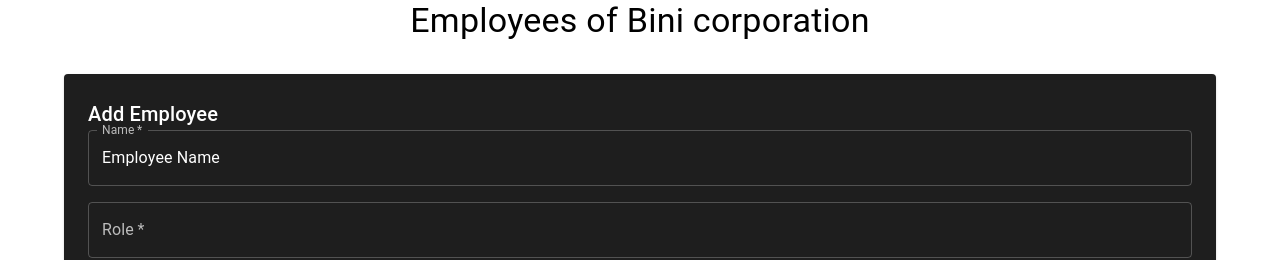
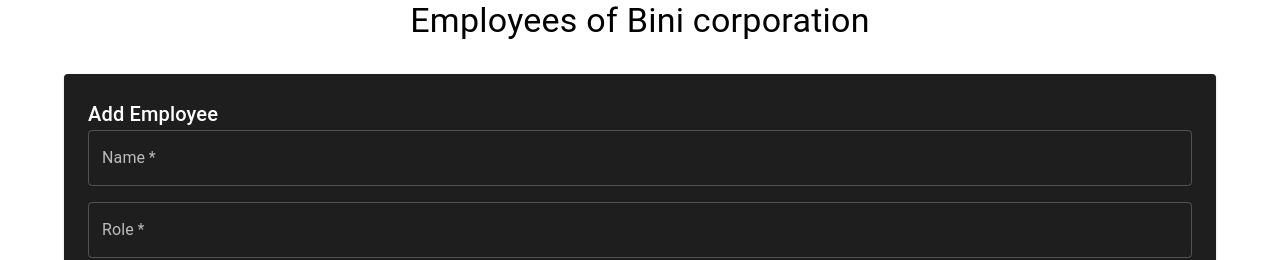
Before and after one commit to debasisj/employee-manager, a React (Create React App) app: page / in a window 1280 px wide. Shown: the top 260 px of the page. Built offline with nearby package versions, Linux system fonts and the light colour scheme; no server answers.

Commit message:
Update EmployeeForm.tsx

```diff
--- a/src/components/EmployeeForm.tsx
+++ b/src/components/EmployeeForm.tsx
@@ -30,11 +30,11 @@ export default function EmployeeForm({ employee, onSuccess }: { employee?: Emplo
     };
 
     return (
-        <Box component="form" role='form' aria-lable='Employee Form' id='EmpFormId' onSubmit={handleSubmit} sx={{ mb: 2 }}>
+        <Box component="form" role='form' aria-label='Employee Form' id='EmpFormId' onSubmit={handleSubmit} sx={{ mb: 2 }}>
             <Typography variant="h6">{employee ? 'Edit Employee' : 'Add Employee'}</Typography>
             <TextField
                 label="Name"
-                value='Employee Name'
+                name="Employee Name"
                 role="textbox"
                 aria-label="Employee name"
                 onChange={e => setName(e.target.value)}
@@ -47,7 +47,6 @@ export default function EmployeeForm({ employee, onSuccess }: { employee?: Emplo
                 name="Employee Role"
                 role="textbox"
                 aria-label="Employee role"
-                value={role}
                 onChange={e => setRole(e.target.value)}
                 required
                 fullWidth
```
